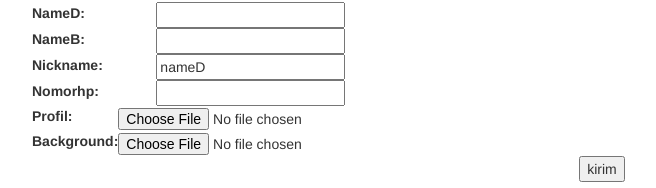
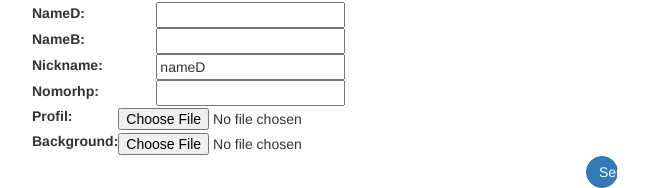
Before and after one commit to EgiStr/ej-footballS, a Django app: template templates/setting.html in a window 1280 px wide. Shown: the part 691-879 px from the top of the page, without its empty margins (38-694 px from the left). Run offline with Django 3.2, Linux system fonts and the light colour scheme; the template is opened without the code that fills it: values that come from a table or form of the project are taken from there, others are empty; data comes from the database, SQL or seed files in the repository; some libraries are stand-ins or nearby versions.

Commit message:
corret typo

```diff
--- a/appb/models.py
+++ b/appb/models.py
@@ -7,9 +7,7 @@
 
 
 class Costumer(models.Model):
-    """
-    docstring
-    """
+
     user = models.OneToOneField(
         User, on_delete=models.CASCADE)
     nameD = models.CharField(max_length=50, blank=True, null=True)
--- a/appb/views.py
+++ b/appb/views.py
@@ -54,7 +54,6 @@
                 user=user,
                 nickname=username,
                 email=email,
-
 
             )
             return redirect("app:login")
--- a/newleauge/settings.py
+++ b/newleauge/settings.py
@@ -38,8 +38,10 @@
     'django.contrib.messages',
     'django.contrib.staticfiles',
     'django.contrib.sites',
+
     # local app
     'appb',
+
     # extension
     'widget_tweaks',
 
--- a/templates/setting.html
+++ b/templates/setting.html
@@ -4,7 +4,7 @@
 <head>
 <meta charset="UTF-8">
     <meta name="viewport" content="width=device-width, initial-scale=1.0">
-    <title>hello {{profil.nickname}}</title>
+    <title>Set {{profil.nickname}}</title>
     <link href="//maxcdn.bootstrapcdn.com/bootstrap/3.3.0/css/bootstrap.min.css" rel="stylesheet" id="bootstrap-css">
     <script src="//maxcdn.bootstrapcdn.com/bootstrap/3.3.0/js/bootstrap.min.js"></script>
     <script src="//code.jquery.com/jquery-1.11.1.min.js"></script>
@@ -68,7 +68,7 @@
                 {{form.as_table}}
 
             </table>
-            <button type="submit">kirim</button>
+            <button class="btn btn-primary" type="submit">Send</button>
         </form>
         </div>
     </div>
```
